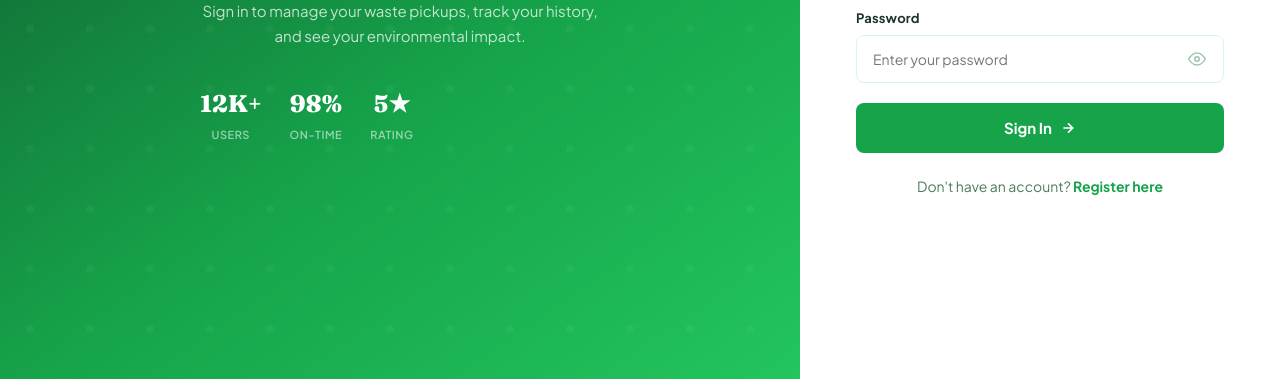
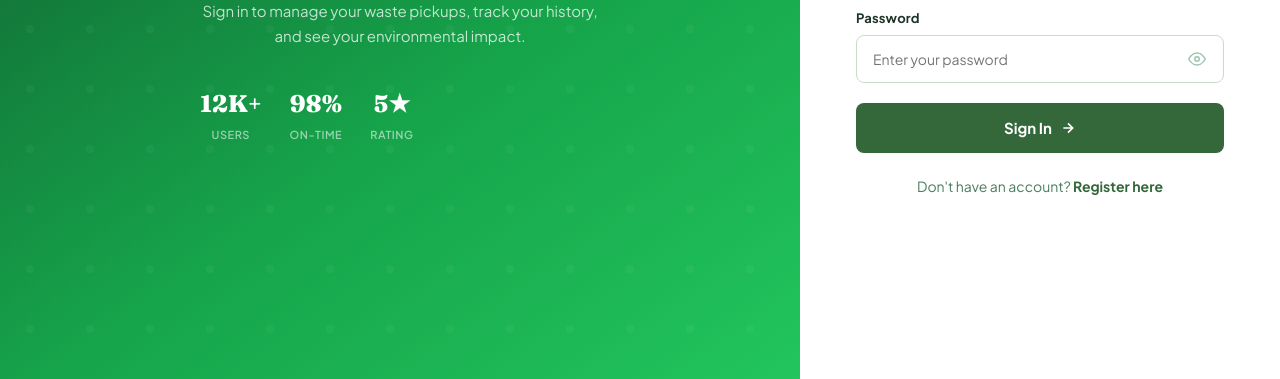
Before and after one commit to MahnoorAhmed999/EcoClean, a website: page public/login.html in a window 1280 px wide. Shown: the part 421-800 px from the top of the page. Drawn offline with Linux system fonts and the light colour scheme.

Commit message:
update project css files

```diff
--- a/public/admin-style.css
+++ b/public/admin-style.css
@@ -2,25 +2,25 @@
 *, *::before, *::after { box-sizing: border-box; margin: 0; padding: 0; }
 
 :root {
-  --green:       #0d9a6a;
-  --green-dark:  #0a7d56;
-  --green-light: #e6f7f1;
-  --green-mid:   #c3edd9;
+  --green:       #346739;
+  --green-dark:  #243f28;
+  --green-light: #d6e8d4;
+  --green-mid:   #9FCB98;
   --sidebar-bg:  #0f2d22;
   --sidebar-w:   260px;
   --text-main:   #1a2e24;
   --text-soft:   #5a7a6a;
   --text-muted:  #94b3a0;
-  --bg:          #f4f9f6;
+  --bg:          #f4f7f4;
   --surface:     #ffffff;
-  --border:      #d8ede4;
+  --border:      #c8ddc6;
   --amber:       #f59e0b;
   --blue:        #3b82f6;
   --red:         #ef4444;
   --purple:      #8b5cf6;
   --radius:      12px;
-  --shadow:      0 2px 12px rgba(10,80,50,.08);
-  --shadow-lg:   0 8px 32px rgba(10,80,50,.13);
+  --shadow:      0 2px 12px rgba(52,103,57,.08);
+  --shadow-lg:   0 8px 32px rgba(52,103,57,.13);
   font-family: 'DM Sans', sans-serif;
 }
 
--- a/public/style.css
+++ b/public/style.css
@@ -1,5 +1,5 @@
 /* ================================================================
-   TrashDash Resident Module — Shared Stylesheet
+   EcoClean Resident Module — Shared Stylesheet
    Fonts: Fraunces (display) + Plus Jakarta Sans (body)
    Primary: #16A34A
 ================================================================ */
@@ -8,12 +8,12 @@
 
 /* ---- TOKENS ------------------------------------------------- */
 :root {
-  --green:        #16A34A;
-  --green-dark:   #15803D;
-  --green-deeper: #14532D;
-  --green-light:  #DCFCE7;
-  --green-mid:    #BBF7D0;
-  --green-soft:   #F0FDF4;
+  --green:        #346739;
+  --green-dark:   #243f28;
+  --green-deeper: #162518;
+  --green-light:  #d6e8d4;
+  --green-mid:    #9FCB98;
+  --green-soft:   #eef4ec;
 
   --amber:        #F59E0B;
   --amber-light:  #FEF3C7;
@@ -31,18 +31,18 @@
 
   --bg:        #F8FBF9;
   --surface:   #FFFFFF;
-  --border:    #D1FAE5;
-  --border-md: #A7F3D0;
+  --border:    #c8ddc6;
+  --border-md: #9FCB98;
 
   --radius-sm: 8px;
   --radius:    14px;
   --radius-lg: 20px;
   --radius-xl: 28px;
 
-  --shadow-xs: 0 1px 3px rgba(22,163,74,.07);
-  --shadow-sm: 0 2px 8px rgba(22,163,74,.10);
-  --shadow:    0 4px 20px rgba(22,163,74,.12);
-  --shadow-lg: 0 12px 40px rgba(22,163,74,.16);
+  --shadow-xs: 0 1px 3px rgba(52,103,57,.07);
+  --shadow-sm: 0 2px 8px rgba(52,103,57,.10);
+  --shadow:    0 4px 20px rgba(52,103,57,.12);
+  --shadow-lg: 0 12px 40px rgba(52,103,57,.16);
 
   --sidebar-w: 260px;
 
@@ -76,7 +76,7 @@ h1, h2, h3 { font-family: 'Fraunces', serif; line-height: 1.2; color: var(--text
   white-space: nowrap;
 }
 .btn-primary { background: var(--green); color: #fff; }
-.btn-primary:hover { background: var(--green-dark); transform: translateY(-1px); box-shadow: 0 6px 20px rgba(22,163,74,.35); }
+.btn-primary:hover { background: var(--green-dark); transform: translateY(-1px); box-shadow: 0 6px 20px rgba(52,103,57,.35); }
 .btn-outline { background: transparent; color: var(--green); border: 2px solid var(--green); }
 .btn-outline:hover { background: var(--green-soft); }
 .btn-ghost { background: rgba(255,255,255,.15); color: #fff; border: 1.5px solid rgba(255,255,255,.3); }
@@ -105,7 +105,7 @@ h1, h2, h3 { font-family: 'Fraunces', serif; line-height: 1.2; color: var(--text
 .form-textarea { height: auto; padding: 12px 16px; resize: vertical; }
 .form-input:focus, .form-select:focus, .form-textarea:focus {
   border-color: var(--green);
-  box-shadow: 0 0 0 3px rgba(22,163,74,.12);
+  box-shadow: 0 0 0 3px rgba(52,103,57,.12);
 }
 .form-input.error { border-color: var(--red); }
 .form-hint { font-size: 12px; color: var(--text-300); }
@@ -221,7 +221,7 @@ h1, h2, h3 { font-family: 'Fraunces', serif; line-height: 1.2; color: var(--text
   font-size: 13px; font-weight: 700; cursor: pointer;
   transition: all .2s; color: var(--text-500); background: none;
 }
-.role-toggle-btn.active { background: var(--green); color: #fff; box-shadow: 0 2px 8px rgba(22,163,74,.3); }
+.role-toggle-btn.active { background: var(--green); color: #fff; box-shadow: 0 2px 8px rgba(52,103,57,.3); }
 
 /* ---- STEP INDICATOR --------------------------------------- */
 .steps { display: flex; align-items: center; gap: 8px; margin-bottom: 32px; }
```
